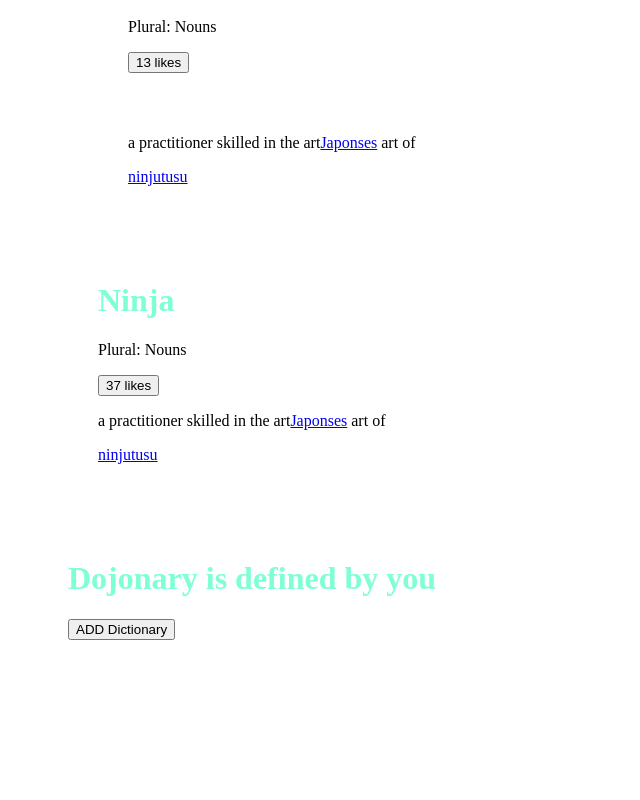
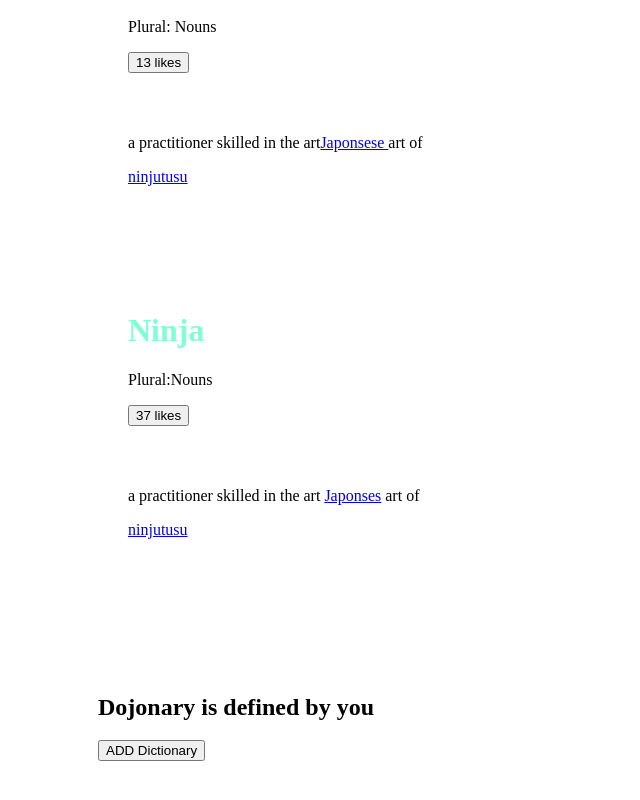
Before and after one commit to Jmp13033/CodingDojo, a plain HTML site: page Web-fundementals/Javascript/definition.html in a window 1280 px wide. Shown: the part 514-1314 px from the top of the page, without its empty margins (0-640 px from the left). Before the commit the page ends 1214 px from the top, so only its background shows below. Drawn offline with Linux system fonts and the light colour scheme; files that its build step writes are made by us from their sources; a script that the page names is missing.

Commit message:
new-project-dojory

```diff
--- a/Web-fundementals/Javascript/definition.html
+++ b/Web-fundementals/Javascript/definition.html
@@ -12,7 +12,6 @@
         <div class="main">
         <div class="wrapper">
             <div class="navbar">
-
                 <h1 class="dojonary ">Dojonary</h1>
                 <div> <input type="text" placeholder="search" class="search"></div>
                 <button id="login" onclick='document.getElementById("login").innerHTML="logout"'>login</button>
@@ -35,15 +34,18 @@
                         <button class="likes" onclick='myFunction()'>13 likes</button>
                     </div>
                     <div class="right-contents">
-                        <p> a practitioner skilled in the art<a href="#">Japonses</a> art of </p> <a href="#">ninjutusu</a>
-
+                        <p> a practitioner skilled in the art<a href="#">Japonsese </a> art of </p> <a href="#">ninjutusu</a>
                     </div>
                 </div>
-                <div class="card-containers-bot">
-                    <h1>Ninja</h1>
-                    <p>Plural: Nouns</p>
-                    <button class="likes" onclick='myFunction()'>37 likes</button>
-                    <p> a practitioner skilled in the art<a href="#">Japonses</a> art of </p> <a href="#">ninjutusu</a>
+                <div class="card-containers">
+                    <div class="left-contents">
+                        <h1>Ninja</h1>
+                        <p>Plural:Nouns</p>
+                        <button class="likes" onclick='myFunction()'>37 likes</button>
+                    </div>
+                    <div class="right-contents">
+                        <p> a practitioner skilled in the art <a href="#">Japonses</a> art of </p> <a href="#">  ninjutusu</a>
+                    </div>
                 </div>
 
 
@@ -52,21 +54,15 @@
             </div>
 
 
-
-
-
-
-
             <div class="right-side">
 
-                <h1>Dojonary is defined by you</h1>
-                <button> ADD Dictionary</button>
+                <div class="ninjabox">
+                    <h2>Dojonary is defined by you</h2>
+                    <button type="button" id="definition" onclick='document.getElementById("definition").remove()'> ADD Dictionary</button>
+                </div>
 
 
             </div>
-
-
-
 
 
 
```
